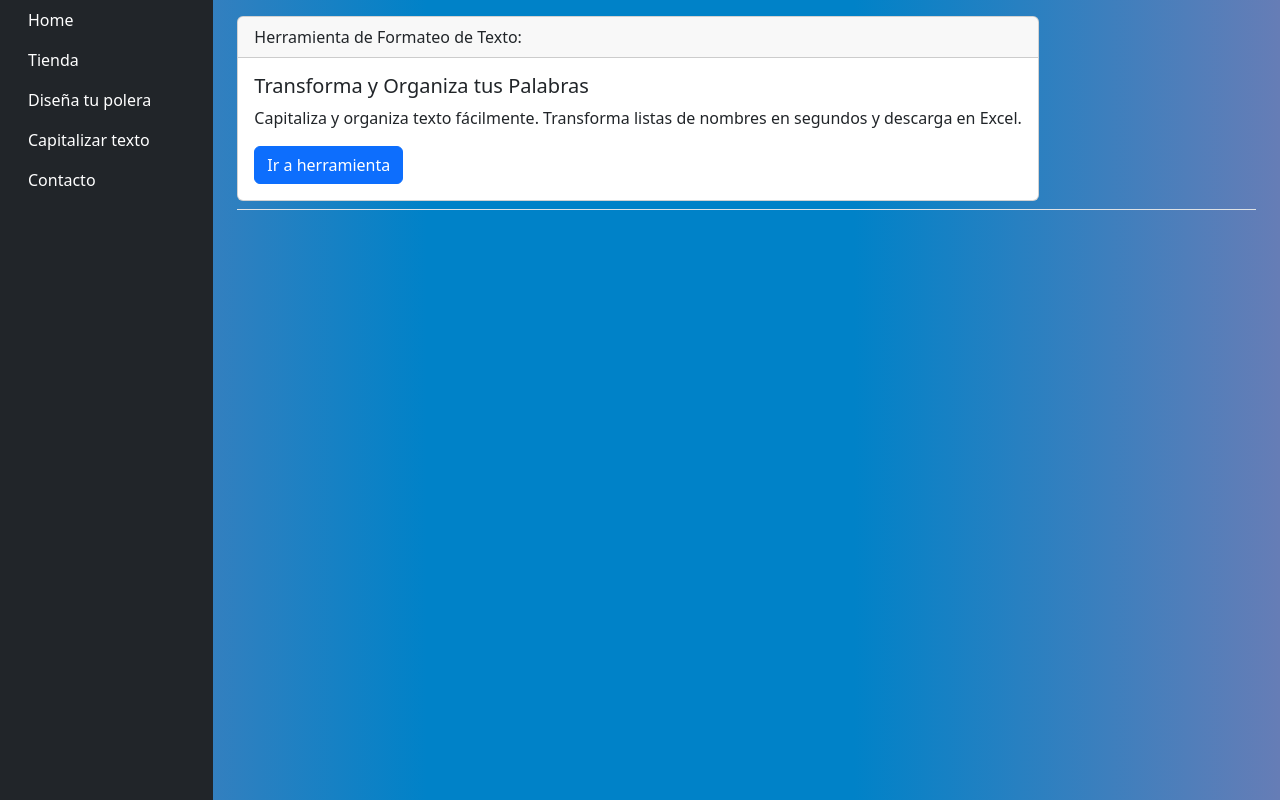
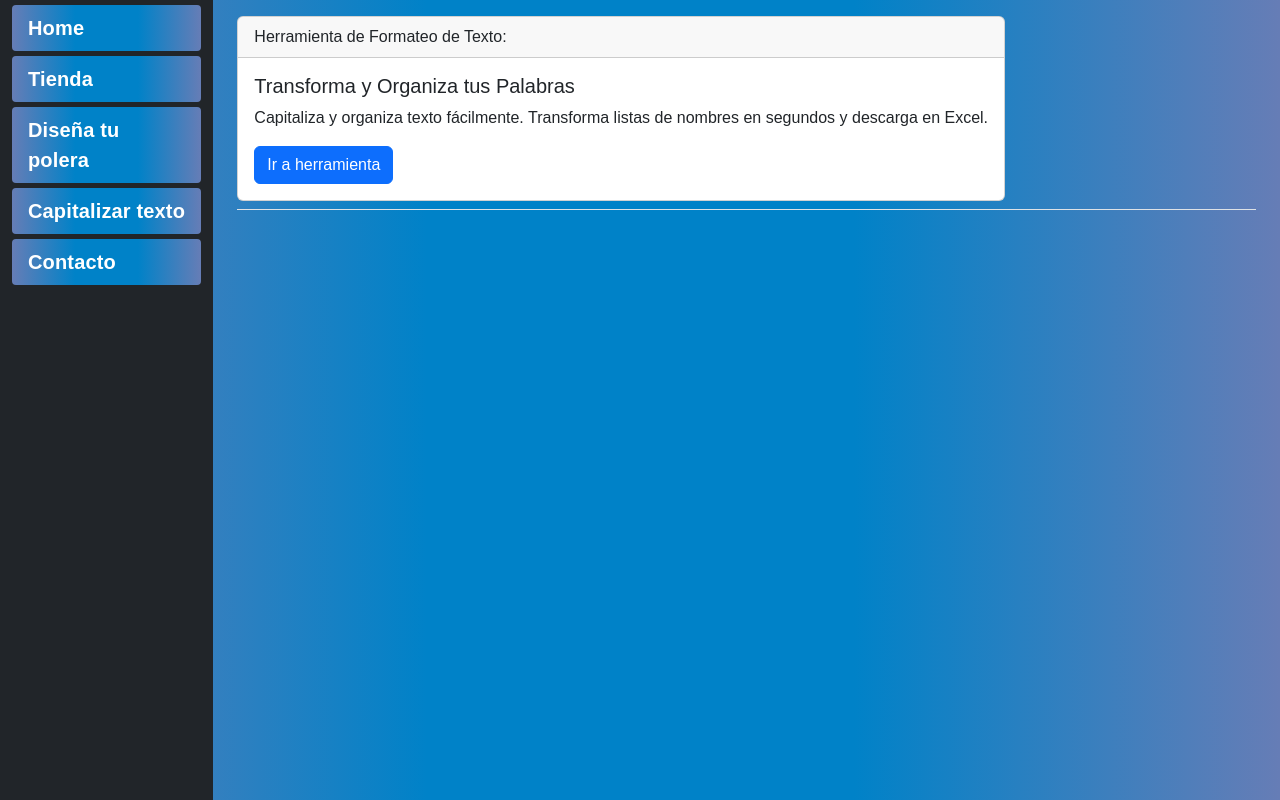
Before and after one commit to Gesh714/web_apps, a Flask app: page / in a window 1280 px wide. Run offline with Flask 3, Linux system fonts and the light colour scheme.

Commit message:
sigo diseñando 0611

```diff
--- a/static/css/style.css
+++ b/static/css/style.css
@@ -1,12 +1,28 @@
+* {
+    font-family: 'Arial', sans-serif;
+}
 body {
     background: #667db6;  /* fallback for old browsers */
     background: -webkit-linear-gradient(to right, #667db6, #0082c8, #0082c8, #667db6);  /* Chrome 10-25, Safari 5.1-6 */
     background: linear-gradient(to right, #667db6, #0082c8, #0082c8, #667db6); /* W3C, IE 10+/ Edge, Firefox 16+, Chrome 26+, Opera 12+, Safari 7+ */
-    font-family: 'Oswald', sans-serif;
-}
-.content {
-    padding: 20px;
 }
 .navbar-sidebar {
     height: 100vh;
 }
+.nav-link {
+    margin-top: 5px;
+    color: #fff;
+    font-size: 20px;
+    font-weight: 750;
+    padding: .5rem 1rem;
+    transition: all .3s ease;
+    border-radius: .25rem;
+    letter-spacing: .15px;
+    position: relative;
+    z-index: 1;
+    text-decoration: none;
+    background: #667db6;  /* fallback for old browsers */
+    background: -webkit-linear-gradient(to right, #667db6, #0082c8, #0082c8, #667db6);  /* Chrome 10-25, Safari 5.1-6 */
+    background: linear-gradient(to right, #667db6, #0082c8, #0082c8, #667db6); /* W3C, IE 10+/ Edge, Firefox 16+, Chrome 26+, Opera 12+, Safari 7+ */
+
+}
--- a/templates/base.html
+++ b/templates/base.html
@@ -2,12 +2,8 @@
 <html>
 <head>
     <title>Friedchez</title>
+    <link href="https://cdn.jsdelivr.net/npm/bootstrap@5.3.2/dist/css/bootstrap.min.css" rel="stylesheet" integrity="sha384-T3c6CoIi6uLrA9TneNEoa7RxnatzjcDSCmG1MXxSR1GAsXEV/Dwwykc2MPK8M2HN" crossorigin="anonymous">
     <link rel="stylesheet" href="static/css/style.css">
-    <link href="https://cdn.jsdelivr.net/npm/bootstrap@5.3.2/dist/css/bootstrap.min.css" rel="stylesheet" integrity="sha384-T3c6CoIi6uLrA9TneNEoa7RxnatzjcDSCmG1MXxSR1GAsXEV/Dwwykc2MPK8M2HN" crossorigin="anonymous">
-    <link rel="preconnect" href="https://fonts.googleapis.com">
-    <link rel="preconnect" href="https://fonts.gstatic.com" crossorigin>
-    <link href="https://fonts.googleapis.com/css2?family=Oswald:wght@200&display=swap" rel="stylesheet">
-
 </head>
 <body>
     <div class="container-fluid">
```
